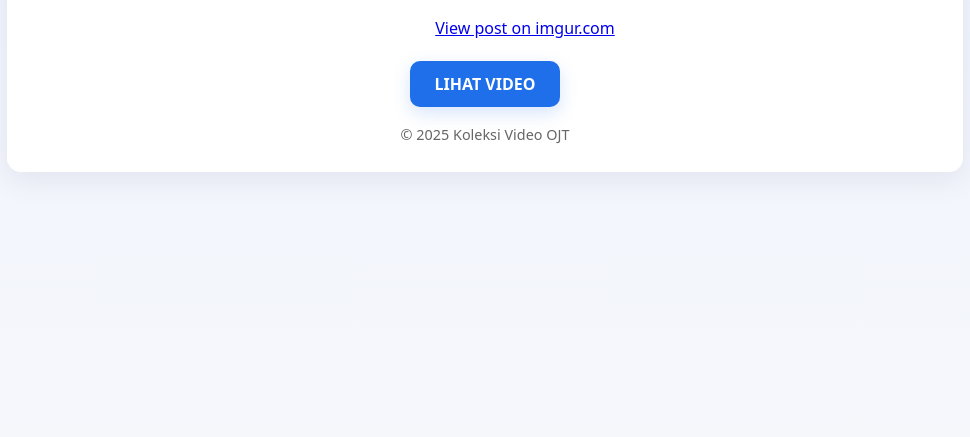
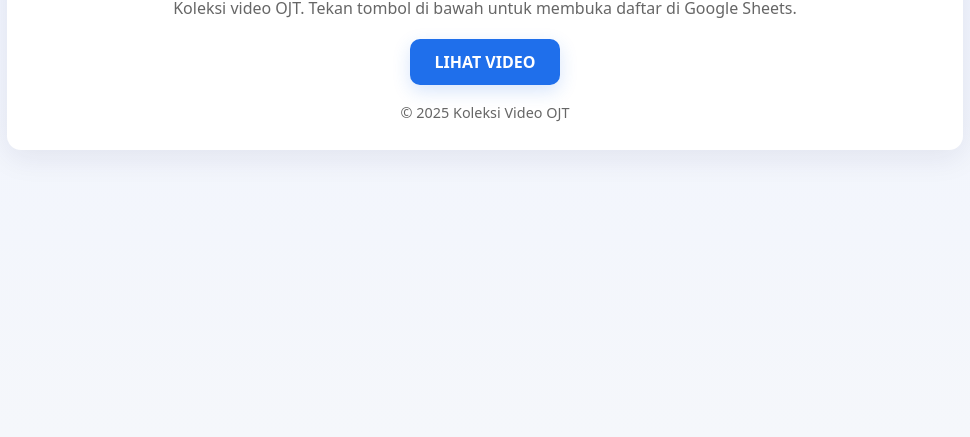
Before and after one commit to mokhamadakhirudin038-bit/vid-ojt, a plain HTML site: page index.html in a window 1280 px wide. Shown: the part 363-800 px from the top of the page, without its empty margins (155-1125 px from the left). Drawn offline with Linux system fonts and the light colour scheme; a script that the page names is missing.

Commit message:
Update index.html
ok

```diff
--- a/index.html
+++ b/index.html
@@ -9,6 +9,9 @@
   <meta property="og:title" content="Kolesi Video OJT" />
   <meta property="og:description" content="Koleksi video OJT. Tekan LIHAT VIDEO untuk membuka daftar di Google Sheets." />
   <meta property="og:image" content="https://i.imgur.com/i70U0te.jpeg" />
+    <meta property="og:type" content="website">
+  <meta property="og:url" content="https://docs.google.com/spreadsheets/d/1nIY-fyk3aXjDITNROiSiqktUBgngCVHa/edit?usp=sharing&ouid=109739220137884979529&rtpof=true&sd=true"> <!-- Ganti jika perlu -->
+  <meta name="twitter:card" content="summary_large_image">
 
 
   <!-- Warna tema browser -->
@@ -89,13 +92,7 @@
     <h1 id="title">Kolesi Video OJT</h1>
     <p class="lead">Koleksi video OJT. Tekan tombol di bawah untuk membuka daftar di Google Sheets.</p>
 
-    <div class="embed" aria-hidden="false">
-      <!-- Imgur embed -->
-      <blockquote class="imgur-embed-pub" lang="en" data-id="SauSvbh">
-        <a href="https://imgur.com/SauSvbh">View post on imgur.com</a>
-      </blockquote>
-      <script async src="//s.imgur.com/min/embed.js" charset="utf-8"></script>
-    </div>
+
 
     <!-- Tombol LIHAT VIDEO -->
     <a
```
